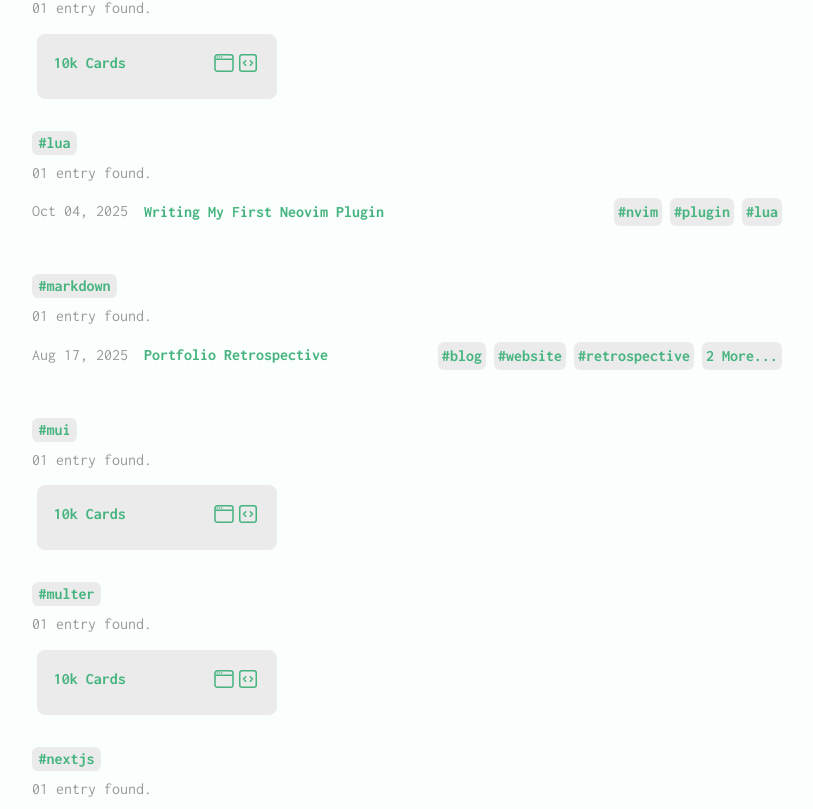
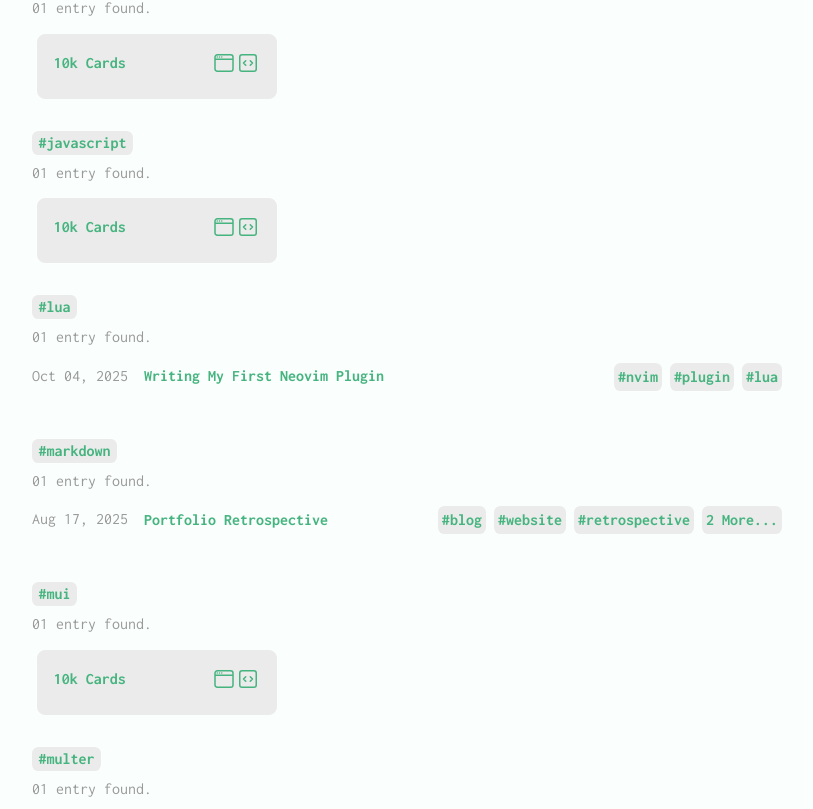
Before and after one commit to ZachYarbrough/portfolio, a Next.js app: page /tags in a window 1280 px wide. Shown: the part 1031-1840 px from the top of the page, without its empty margins (233-1046 px from the left). Built offline with nearby package versions, Linux system fonts and the light colour scheme.

Commit message:
chore(tweaks): css tweaks and added ts/js to project technologies for SEO

```diff
--- a/app/config.ts
+++ b/app/config.ts
@@ -2,4 +2,4 @@ export const linkedInUrl = 'https://www.linkedin.com/in/zachary-yarbrough-751835
 export const githubUrl = 'https://github.com/ZachYarbrough'
 export const email = 'zacharyarbro@gmail.com'
 
-export const skills = ['csharp', 'react', 'nextjs', 'javascript', 'typescript', 'node', 'express', 'aws', 'tailwind', 'css', 'sql', 'nosql', 'git']
+export const skills = ['react', 'nextjs', 'javascript', 'typescript', 'node', 'express', 'python', 'django',  'aws', 'tailwind', 'css', 'sql', 'nosql', 'git']
--- a/app/globals.css
+++ b/app/globals.css
@@ -230,7 +230,6 @@ tbody, li, p {
   background: white;
   padding: 20px;
   border-radius: 12px;
-  box-shadow: 0 4px 12px rgba(0,0,0,0.1);
   opacity: 0;                  /* start invisible */
   transform: translateY(20px); /* start slightly below */
   animation: fadeUp 0.3s forwards; /* run fadeUp animation */
--- a/projects/10k-cards.md
+++ b/projects/10k-cards.md
@@ -3,7 +3,7 @@ title: 10k Cards
 date: 01-23-2024
 description: Digital Business Cards for Professionals
 tags: [freelance, website]
-technology_used: [react, mui, express, node, stripe, aws, multer]
+technology_used: [javascript, react, mui, express, node, stripe, aws, multer]
 gallery_path: public/images/10k-cards/gallery/
 source: https://github.com/zachyarbrough/10k-cards
 live: https://10k-cards.vercel.app/
--- a/projects/sorting-visualizer.md
+++ b/projects/sorting-visualizer.md
@@ -3,7 +3,7 @@ title: Sorting Visualizer
 date: 09-16-2025
 description: Simulate Sorting Algorithms
 tags: [sorting, algorithms, website]
-technology_used: [react, node, tailwind]
+technology_used: [typescript, react, node, tailwind]
 gallery_path: public/images/sorting-visualizer/gallery/
 source: https://github.com/zachyarbrough/sorting-visualizer
 live: https://sorting-visualizer-m8cx.vercel.app
```
